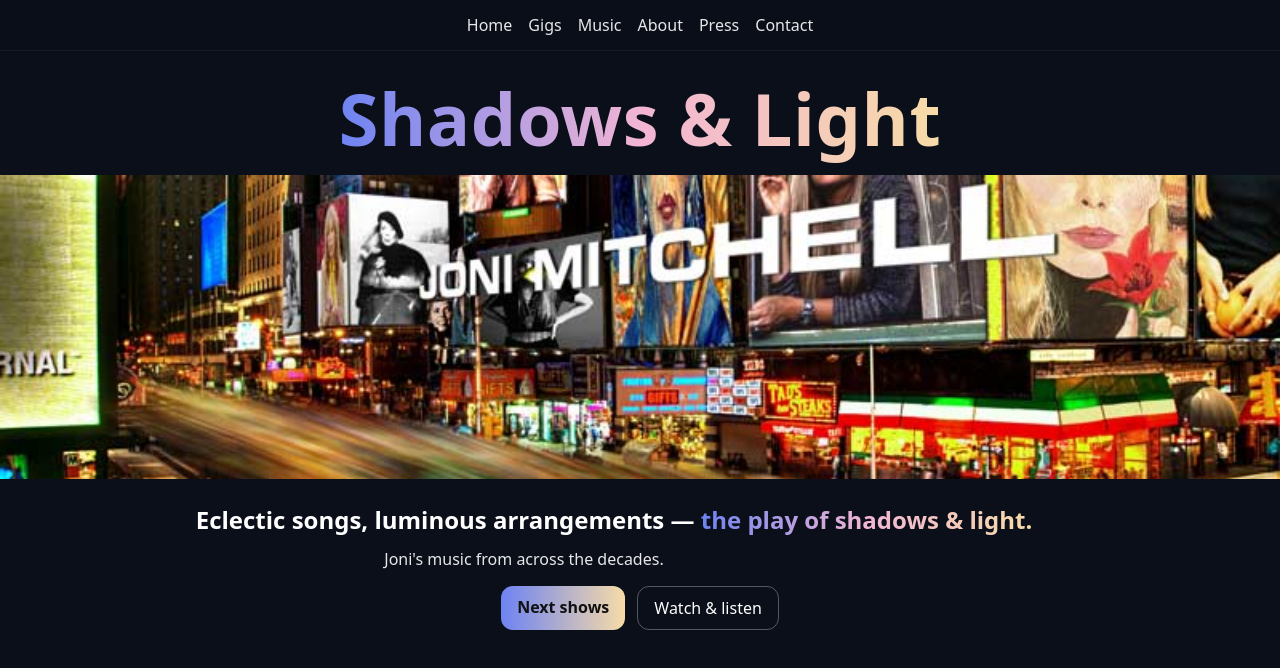
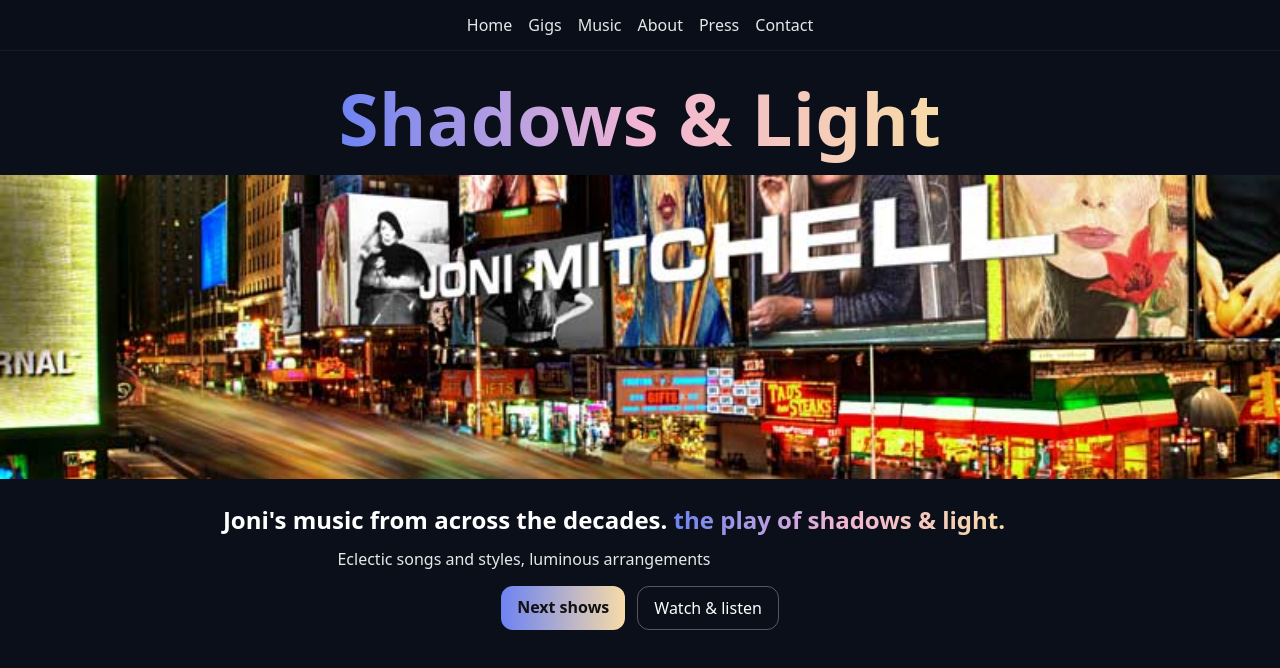
Before and after one commit to davidmul99snl/shadows-and-light-site, a Next.js app: page / in a window 1280 px wide. Shown: the top 668 px of the page. Built offline with nearby package versions, Linux system fonts and the light colour scheme.

Commit message:
Update index.jsx

```diff
--- a/pages/index.jsx
+++ b/pages/index.jsx
@@ -17,12 +17,12 @@ export default function Home() {
       {/* Text BELOW the image, centered */}
       <section className={styles.heroContent}>
         <h1 className={styles.heroTitle}>
-          Eclectic songs, luminous arrangements —{' '}
+          Joni's music from across the decades.{' '}
           <span className={styles.gradientText}>the play of shadows &amp; light.</span>
         </h1>
 
         <p className={styles.heroTagline}>
-          Joni's music from across the decades.
+          Eclectic songs and styles, luminous arrangements
         </p>
 
         <div className={styles.ctaRow}>
```
